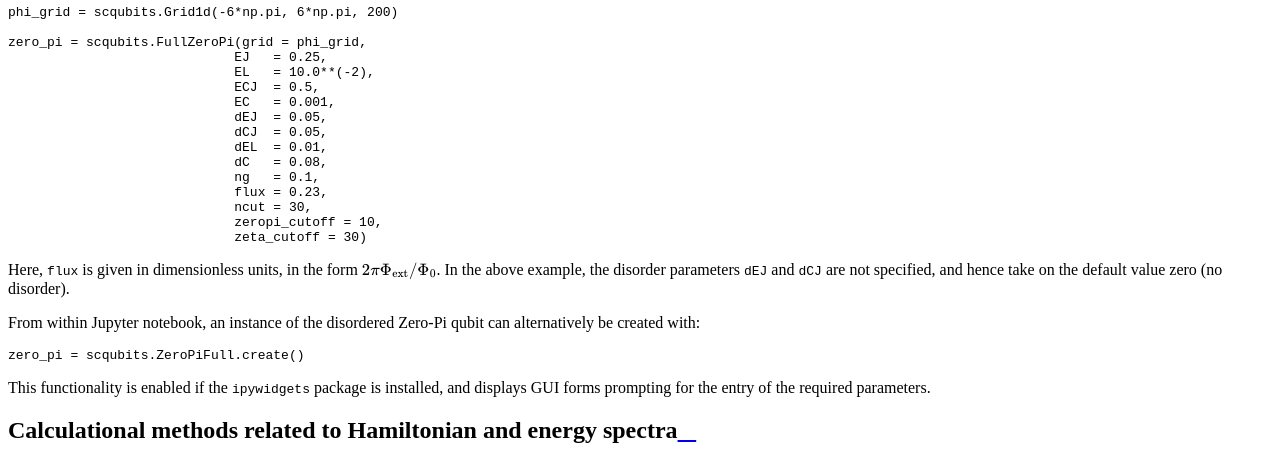
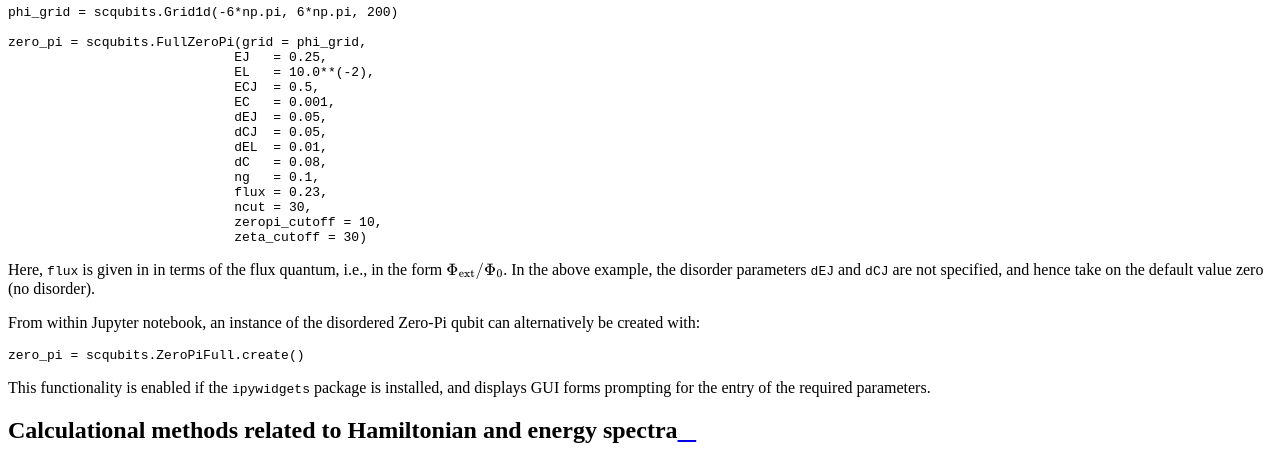
Before and after one commit to scqubits/scqubits, a Sphinx documentation site: the page built from docs/source/guide/qubits/fullzeropi.rst, in a window 1280 px wide and 900 px high, scrolled down 1182 px, cut to the strip 0-460 px from the top of the window. Built offline with Sphinx 7.4.7 and the Read the Docs theme 2.0.0, drawn with Linux system fonts in a browser that asks for light colours; pages that are not in the unit, such as notebooks, are missing from menus.

Commit message:
Additional occurrences -- fixing mistake in documentation: flux is given in units of the flux quantum, no 2pi.

```diff
--- a/docs/source/guide/qubits/fullzeropi.rst
+++ b/docs/source/guide/qubits/fullzeropi.rst
@@ -42,7 +42,7 @@ An instance of the full Zero-Pi qubit is created as follows::
                                 zeropi_cutoff = 10,
                                 zeta_cutoff = 30)
 
-Here, ``flux`` is given in dimensionless units, in the form :math:`2\pi\Phi_\text{ext}/\Phi_0`. In the above example,
+Here, ``flux`` is given in in terms of the flux quantum, i.e., in the form :math:`\Phi_\text{ext}/\Phi_0`. In the above example,
 the disorder parameters ``dEJ`` and ``dCJ`` are not specified, and hence take on the default value zero (no disorder).
 
 From within Jupyter notebook, an instance of the disordered Zero-Pi qubit can alternatively be created with::
--- a/docs/source/guide/qubits/zeropi.rst
+++ b/docs/source/guide/qubits/zeropi.rst
@@ -38,7 +38,7 @@ An instance of the Zero-Pi qubit is created as follows::
                               flux = 0.23,
                               ncut = 30)
 
-Here, ``flux`` is given in dimensionless units, in the form :math:`2\pi\Phi_\text{ext}/\Phi_0`. In the above example,
+Here, ``flux`` is given in units of the flux quantum, i.e., in the form :math:`\Phi_\text{ext}/\Phi_0`. In the above example,
 the disorder parameters ``dEJ`` and ``dCJ`` are not specified, and hence take on the default value zero (no disorder).
 
 From within Jupyter notebook, a fluxonium instance can alternatively be created with::
```
